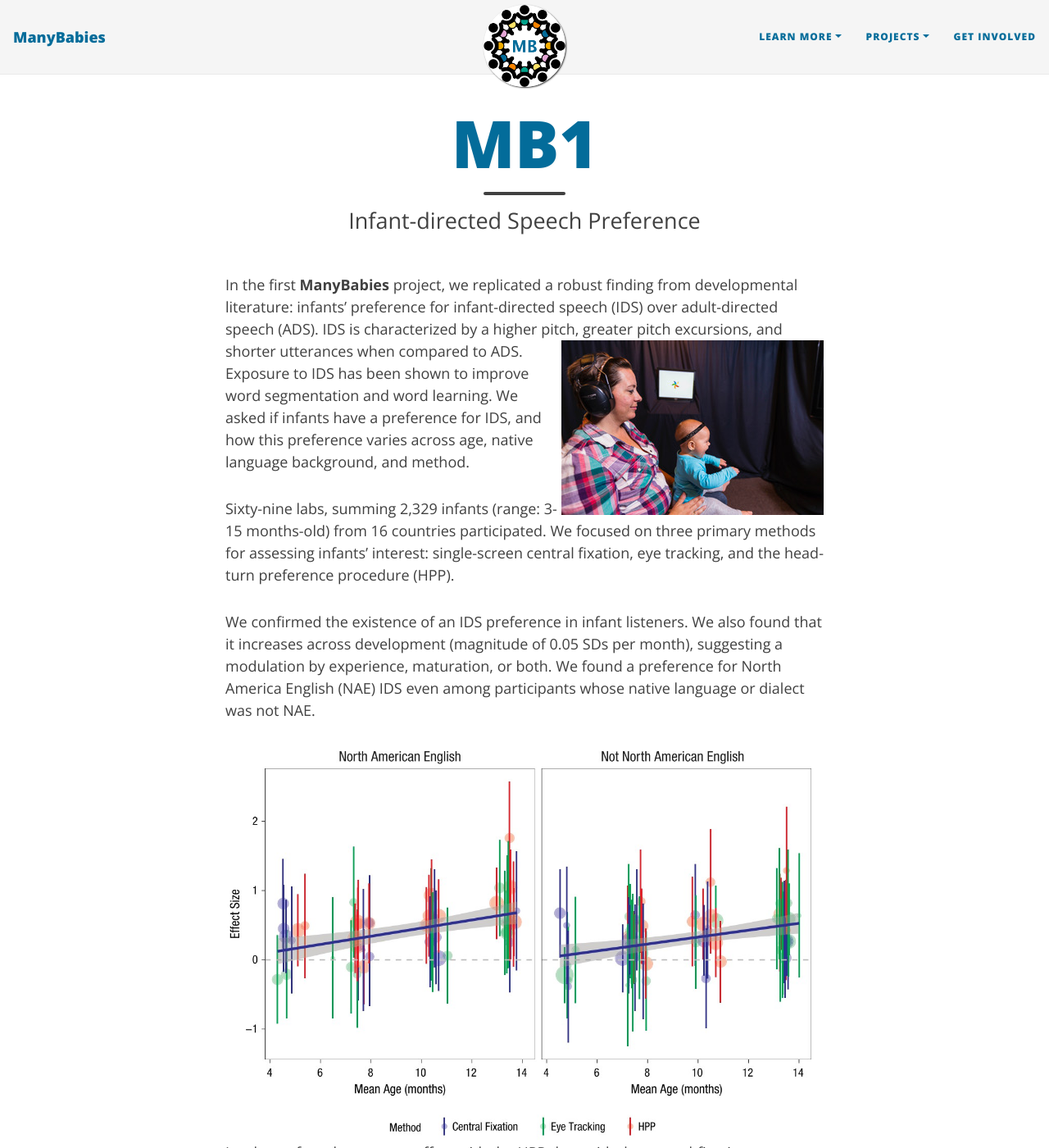
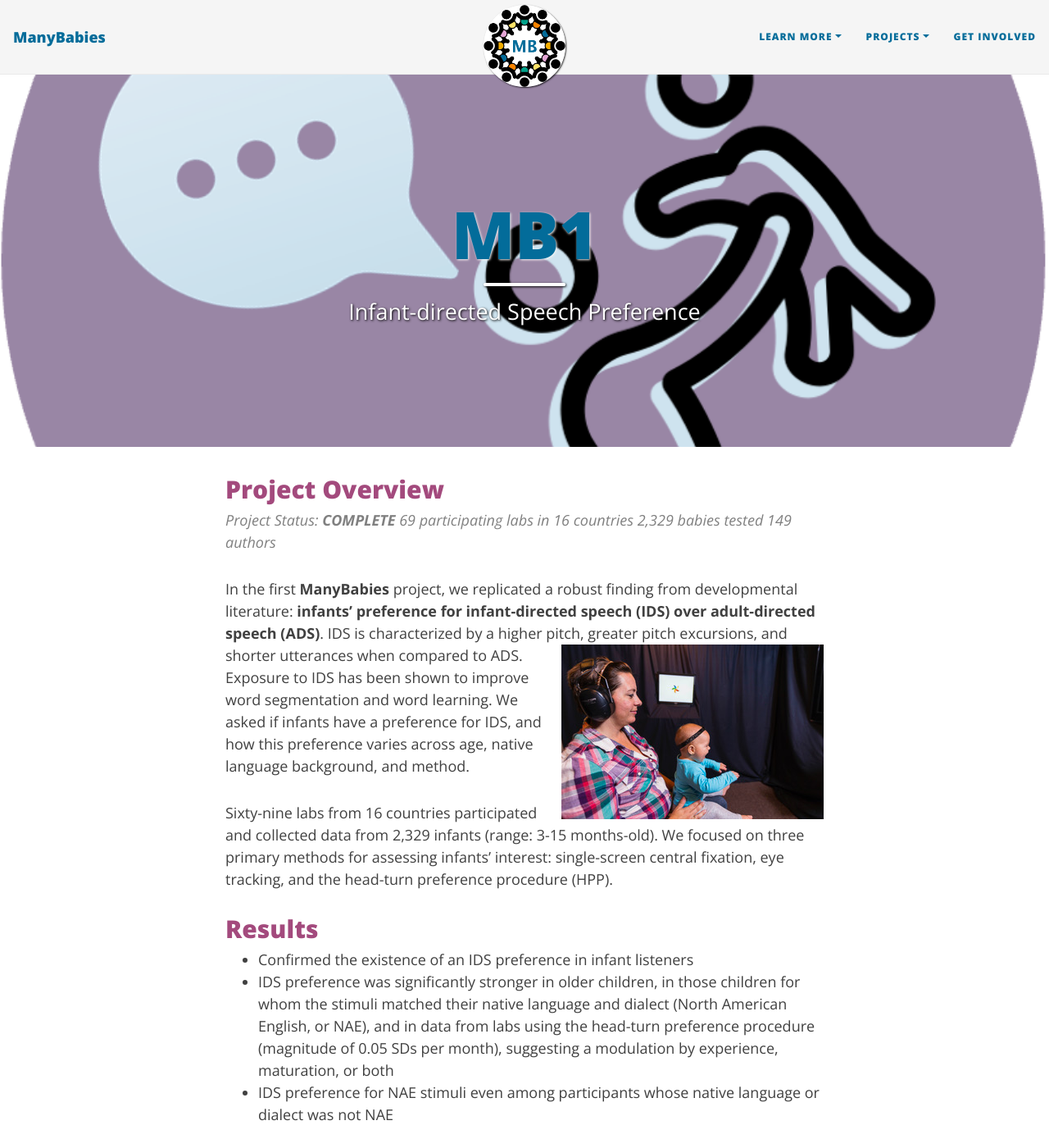
Before and after one commit to manybabies/manybabies.github.io, a Jekyll site: the page built from MB1.md, in a window 1280 px wide and 1400 px high. Shown: the whole window at 82% size. Built offline with Jekyll 4.4.1, drawn with Linux system fonts in a browser that asks for light colours; nearby versions of some CDN libraries; some web fonts are replaced; some of the changed text lies outside the part shown.

Commit message:
Update MB1.md

```diff
--- a/MB1.md
+++ b/MB1.md
@@ -2,12 +2,10 @@
 layout: page
 title: MB1
 subtitle: Infant-directed Speech Preference
+cover-img: /assets/img/MB1_logo.png
 ---
 
 <!--
-To-do:
-- replace image placeholders.
-- Add high resolution plot.
 
 Suggestion:
 - Esther suggestion: "It would be cool to highlight the numbers a bit more on the   mb 1 page – maybe a “project at a glance” element with 69 labs, XY babies, etc etc. I’m thinking of something like this: https://attalitech.com/ The second element on there with “Services include” has columns that could be used to highlight numbers."; github repository for attali website: https://github.com/daattali/attalitech
@@ -18,47 +16,57 @@
   for in-text images, use imgs with max of 250pix; it will be alligned with the following paragraph
 -->
 
-In the first **ManyBabies** project, we replicated a robust finding from developmental literature: infants’ preference for infant-directed speech (IDS) over adult-directed speech (ADS). IDS is characterized by a higher pitch, greater pitch excursions, and shorter utterances when compared to ADS. <img style="float: right;" src="/assets/img/ILL.photoshot.baby.in.booth.jpeg"> Exposure to IDS has been shown to improve word segmentation and word learning. We asked if infants have a preference for IDS, and how this preference varies across age, native language background, and method.
+## Project Overview
 
-Sixty-nine labs, summing 2,329 infants (range: 3-15 months-old) from 16 countries participated. We focused on three primary methods for assessing infants’ interest: single-screen central fixation, eye tracking, and the head-turn preference procedure (HPP).
+> *Project Status*: **COMPLETE**
+> *69 participating labs in 16 countries*
+> *2,329 babies tested*
+> *149 authors*
 
-We confirmed the existence of an IDS preference in infant listeners. We also found that it increases across development (magnitude of 0.05 SDs per month), suggesting a modulation by experience, maturation, or both. We found a preference for North America English (NAE) IDS even among participants whose native language or dialect was not NAE.
+In the first **ManyBabies** project, we replicated a robust finding from developmental literature: **infants’ preference for infant-directed speech (IDS) over adult-directed speech (ADS)**. IDS is characterized by a higher pitch, greater pitch excursions, and shorter utterances when compared to ADS. <img style="float: right;" src="/assets/img/ILL.photoshot.baby.in.booth.jpeg"> Exposure to IDS has been shown to improve word segmentation and word learning. We asked if infants have a preference for IDS, and how this preference varies across age, native language background, and method.
+
+Sixty-nine labs from 16 countries participated and collected data from 2,329 infants (range: 3-15 months-old). We focused on three primary methods for assessing infants’ interest: single-screen central fixation, eye tracking, and the head-turn preference procedure (HPP).
+
+## Results
+* Confirmed the existence of an IDS preference in infant listeners
+* IDS preference was significantly stronger in older children, in those children for whom the stimuli matched their native language and dialect (North American English, or NAE), and in data from labs using the head-turn preference procedure (magnitude of 0.05 SDs per month), suggesting a modulation by experience, maturation, or both
+* IDS preference for NAE stimuli even among participants whose native language or dialect was not NAE
 
 <img style="float: right;" src="/assets/img/mb1_plot2_lq_replace.jpg">
 <br>
 
-Lastly, we found a stronger effect with the HPP than with the central-fixation or eye-tracking approaches. This engagement might be linked to the greater effort required by HPP.
+* Effect was strongest with the HPP than with the central-fixation or eye-tracking approaches.
+* One potential interpretation of this finding is that the greater effort on the part of the infant in the HPP (i.e., turning the head, as opposed to making small eye movements) leads to stronger engagement in the task and therefore to stronger effects
 
 <img style="float: right;" src="/assets/img/mb1_plot1_lq_replace.jpg">
 <br>
 
-### Leads
+## Leads
 [Michael Frank](https://web.stanford.edu/~mcfrank/) and [Melanie Soderstrom](https://home.cc.umanitoba.ca/~soderstr/)
 
-### Collaborators
-For a detailed index of collaborators (+ institutions, countries, studies), check the [**MB** collaborator dashboard](https://manybabies.shinyapps.io/shiny_mb_map/): <video muted autoplay="autoplay" loop="loop" width="768" height="512">
-    <source src="/assets/img/dashboard_studies.mp4" type="video/mp4">
-    </video>
+## Collaborators
+For a detailed index of collaborators (+ institutions, countries, studies), check the [**MB** collaborator dashboard](https://manybabies.shinyapps.io/shiny_mb_map/)
 
 <!-- Flourish
 <div class="flourish-embed flourish-map" data-src="visualisation/2520033" data-url="https://flo.uri.sh/visualisation/2520033/embed"><script src="https://public.flourish.studio/resources/embed.js"></script></div>
 -->
 
-### Status
-Completed! Read the final manuscript ([PsyArXiv](https://psyarxiv.com/s98ab), [*AMPPS*](https://doi.org/10.1177/2515245919900809)); and "Lessons from MB1" ([PsyArXiv](https://psyarxiv.com/dmhk2/), [APA PscyNet](https://doi.apa.org/doiLanding?doi=10.1037%2Fcap0000216))
-
-### Links
+***
+## Links
 * **Materials, Protocols, and Documentation**: [MB1-OSF](https://osf.io/re95x/).
 * **Data and code**: [MB1-GitHub](https://github.com/manybabies/mb1-analysis-public).
 * **Listserv**: [join here](https://mailman.stanford.edu/mailman/listinfo/manybabies1).
 * **News**: [MB1-news]({{site.baseurl}}/tags/#MB1).
 
-### Publications
-ManyBabies Consortium (2020). [Quantifying sources of variability in infancy research using the infant-directed speech preference](https://doi.org/10.1177/2515245919900809). _Advances in Methods and Practices in Psychological Science_, 3, 24-52. [PsyArXiv Preprint](https://psyarxiv.com/s98ab)
 
 ***
+## Publications
+* Final manuscript: [PsyArXiv preprint](https://psyarxiv.com/s98ab), [*AMPPS* publication](https://doi.org/10.1177/2515245919900809))
+* "Lessons from MB1": [PsyArXiv preprint](https://psyarxiv.com/dmhk2/), [Canadian Psychology](https://doi.org/10.1037/cap0000216)
 
-# Spin-offs
+
+***
+## Spin-offs
 * [**MB1A: Infant-Directed Speech Preference in African Infants**]({{site.baseurl}}/MB1A/)
 * [**MB1B: Infant-Directed Speech Preference in Bilingual Infants**]({{site.baseurl}}/MB1B/)
 * [**MB1G: Gaze Following in Monolingual and Bilingual Infants**]({{site.baseurl}}/MB1G/)
@@ -66,8 +74,8 @@
 * [**MB1N: Native Languages Follow-up**]({{site.baseurl}}/MB1N/)
 * [**MB1T: Test-Retest Follow-up**]({{site.baseurl}}/MB1T/)
 
+
 ***
-
 # Secondary Analysis
 * [**Comparison to meta-analytic data**]({{site.baseurl}}/MB1SA/)
 * [**Analysis of supplemental demographic variables**]({{site.baseurl}}/MB1SA/)
```
